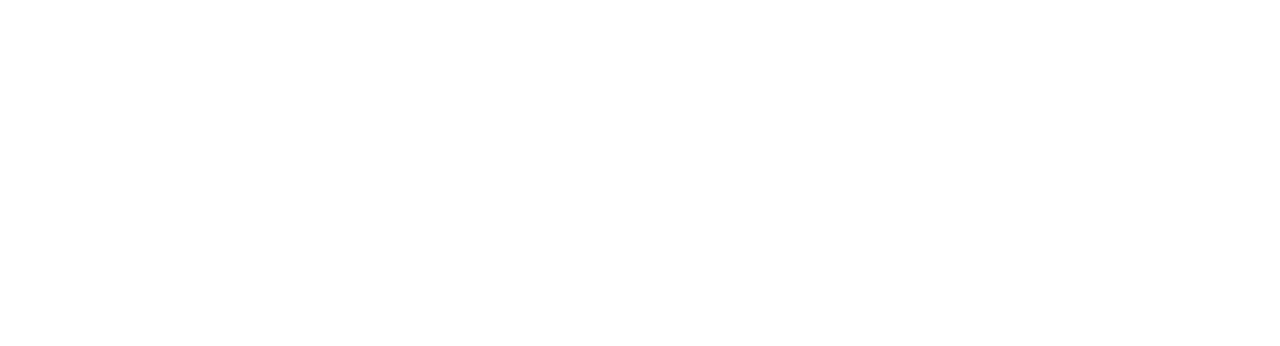
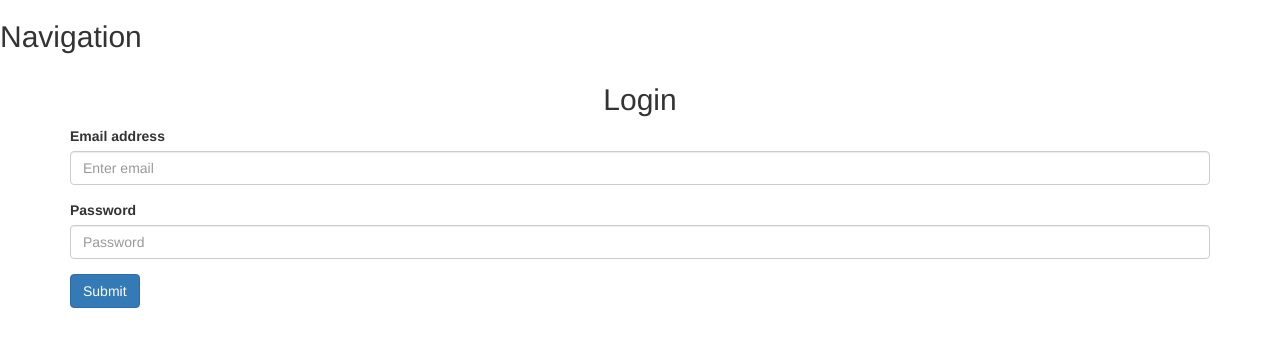
Before and after one commit to jpdevspace/ChopChop-Watson_Node_React_Mongo, a React (Create React App) app in the folder client/: page /signin in a window 1280 px wide. Shown: the top 346 px of the page. Built offline with nearby package versions, Linux system fonts and the light colour scheme.

Commit message:
Sign in View created

```diff
--- a/client/src/Components/App.js
+++ b/client/src/Components/App.js
@@ -1,13 +1,14 @@
 import React, { Component } from 'react';
 import { connect } from 'react-redux';
+import { Route, Switch } from 'react-router-dom';
 
 import './App.css';
 import * as actionTypes from '../store/actions';
 
 // Components
-import Nav from './Nav';
-import SearchBar from './Search/SearchBar';
-import RecipesList from './Search/RecipesList';
+import Layout from './Layout';
+import SearchMain from './Search/SearchMain';
+import Signin from './Containers/Auth/Signin';
 
 // Utils
 import API from '../utils/API';
@@ -62,13 +63,17 @@
     }
 
     render() {
+        const routes = (
+            <Switch>
+                <Route exact path="/" render={() => <SearchMain onSearch={this.handleRecipesSearch} />} />
+                <Route path="/signin" component={Signin} />
+            </Switch>
+        )
+
         return (
-            <div className="container">
-                <Nav />
-                <h1>Cheff W</h1>
-                <SearchBar onSearch={this.handleRecipesSearch} />
-                <RecipesList recipes={this.props.rcpes} />
-            </div>
+            <Layout>
+                {routes}
+            </Layout>
         );
     }
 }
--- /dev/null
+++ b/client/src/Components/Containers/Auth/Signin.js
@@ -0,0 +1,59 @@
+import React, { Component } from 'react';
+
+class Signin extends Component {
+    // state = {
+    //     controls: {
+    //         email: {
+    //             elementType: 'input',
+    //             elementConfig: {
+    //                 type: 'email',
+    //                 placeholder: 'Email',
+    //             },
+    //             value: '',
+    //             validation: {
+    //                 required: true,
+    //                 isEmail: true
+    //             },
+    //             valid: false,
+    //             touched: false
+    //         },
+    //         password: {
+    //             elementType: 'input',
+    //             elementConfig: {
+    //                 type: 'password',
+    //                 placeholder: 'Password',
+    //             },
+    //             value: '',
+    //             validation: {
+    //                 required: true,
+    //                 minLength: 3
+    //             },
+    //             valid: false,
+    //             touched: false
+    //         }
+
+    //     }
+    // }
+
+    render() {
+        return (
+            <div>
+                <h2 className="text-center">Login</h2>
+                <form>
+                    <div className="form-group">
+                        <label htmlFor="email">Email address</label>
+                        <input type="email" className="form-control" id="email" placeholder="Enter email" />
+                    </div>
+                    <div className="form-group">
+                        <label htmlFor="password">Password</label>
+                        <input type="password" className="form-control" id="password" placeholder="Password" />
+                    </div>
+                    <button type="submit" className="btn btn-primary">Submit</button>
+                </form>
+            </div>
+
+        );
+    }
+}
+
+export default Signin;
--- /dev/null
+++ b/client/src/Components/Layout.js
@@ -0,0 +1,20 @@
+import React, { Component } from 'react';
+
+class Layout extends Component {
+    render() {
+        return(
+            <div>
+                <header>
+                    <nav>
+                        <h2> Navigation</h2>
+                    </nav>
+                </header>
+                <div className="container">
+                    {this.props.children}
+                </div>
+            </div>
+        );
+    }
+}
+
+export default Layout;
--- a/client/src/Components/Nav.js
+++ /dev/null
@@ -1,16 +0,0 @@
-import React, { Component } from 'react';
-
-class Nav extends Component {
-
-    render() {
-        return(
-            <header>
-                <nav>
-                    <h2> Navigation</h2>
-                </nav>
-            </header>
-        );
-    }
-}
-
-export default Nav;
--- /dev/null
+++ b/client/src/Components/Search/SearchMain.js
@@ -0,0 +1,28 @@
+import React, { Component } from 'react';
+import { connect } from 'react-redux';
+
+// Components
+import SearchBar from './SearchBar';
+import RecipesList from './RecipesList';
+
+class SearchMain extends Component {
+
+    render() {
+        return(
+            <div>
+                <h1>Cheff W</h1>
+                <SearchBar onSearch={this.props.onSearch} />
+                <RecipesList recipes={this.props.rcpes} />
+            </div>
+        );
+    }
+}
+
+const mapStateToProps = state => {
+    return {
+        rcpes: state.recipes,
+    }
+}
+
+
+export default connect(mapStateToProps)(SearchMain);
--- a/client/src/index.js
+++ b/client/src/index.js
@@ -1,6 +1,6 @@
 import React from 'react';
 import ReactDOM from 'react-dom';
-import { BrowserRouter, Route } from 'react-router-dom';
+import { BrowserRouter } from 'react-router-dom';
 import { Provider } from 'react-redux';
 import { createStore } from 'redux';
 
@@ -13,7 +13,7 @@
 const app = (
     <Provider store={store}>
         <BrowserRouter>
-            <Route exact path="/" component={App} />
+            <App />
         </BrowserRouter>
     </Provider>
 );
```
